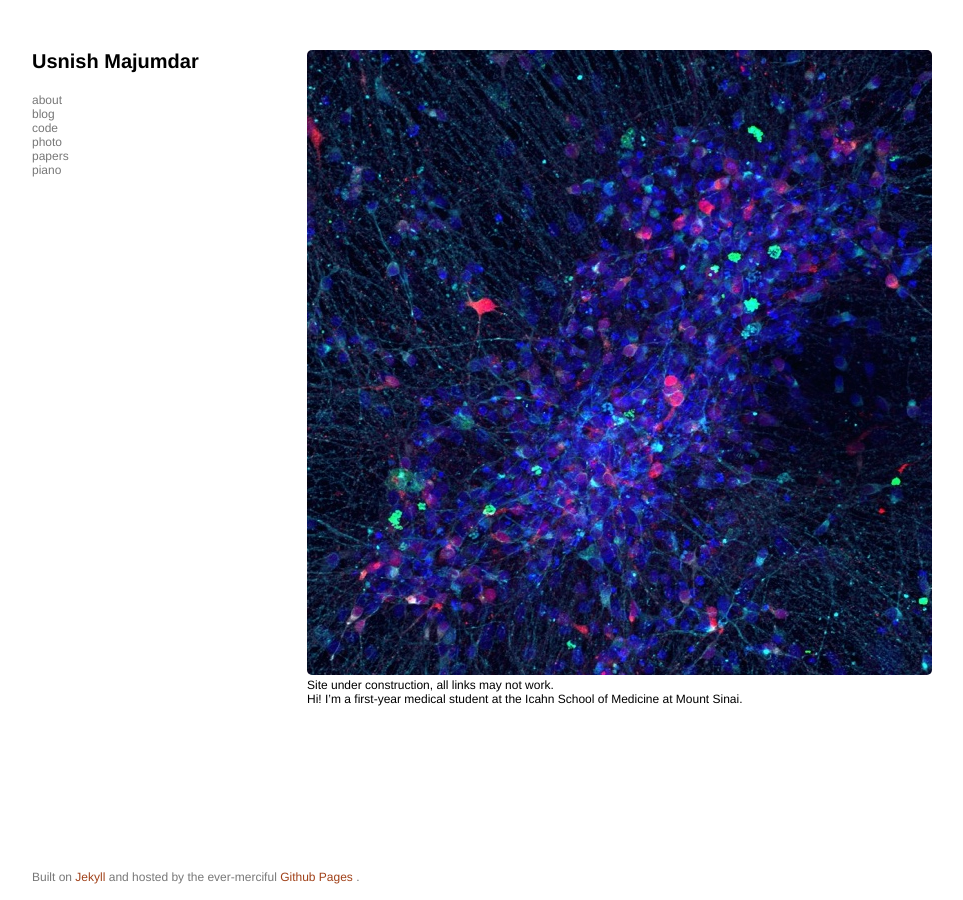
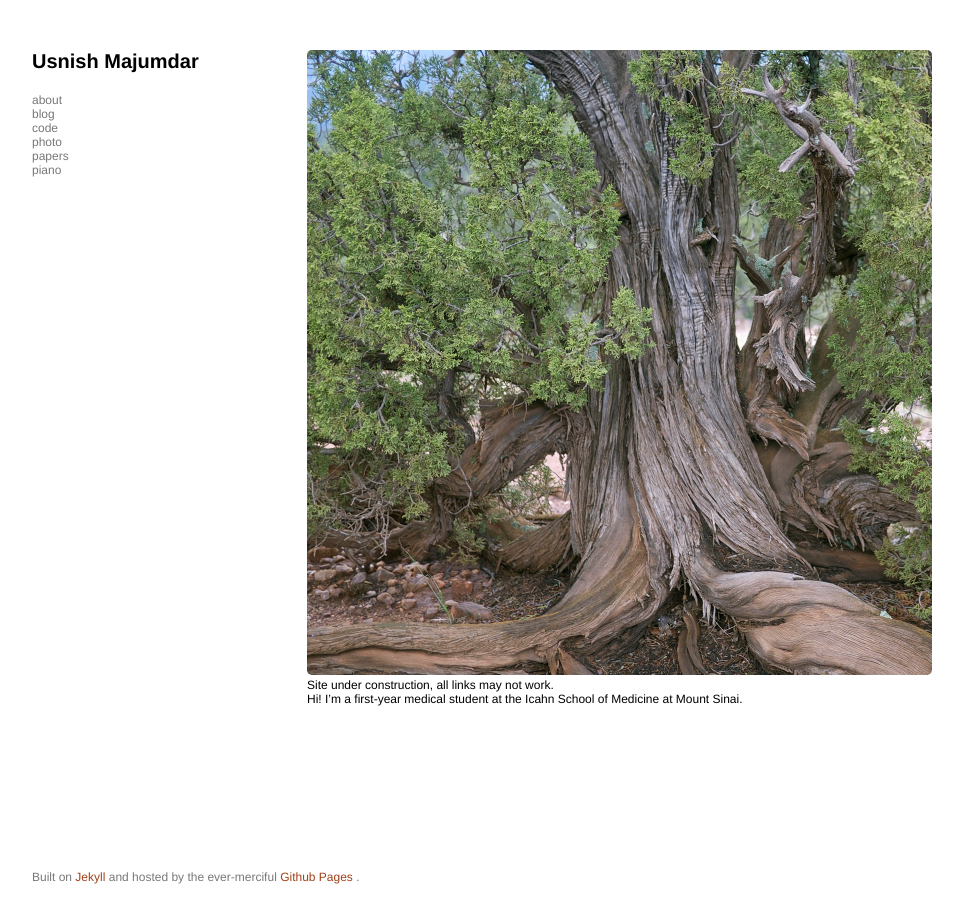
Before and after one commit to usnish/usnish.github.io, a Jekyll site: the page built from index.md, in a window 1280 px wide. Shown: the whole page, without its empty margins (18-981 px from the left). Built offline with Jekyll 4.4.1, drawn with Linux system fonts in a browser that asks for light colours; nearby versions of some CDN libraries.

Commit message:
cover change

```diff
--- a/index.md
+++ b/index.md
@@ -3,7 +3,8 @@ layout: default
 title: Usnish Majumdar
 ---
 
-![coverphoto](/img/coverpic3.jpg)
+
+<img src='/img/coverpic4_compressed.jpg' width="625" height="625" alt="coverphoto">
 
 Site under construction, all links may not work.
 
```
Also changed, not shown: img/coverpic3_old.jpg (deleted), img/coverpic4.jpg (added), img/coverpic4_compressed.jpg (added).
